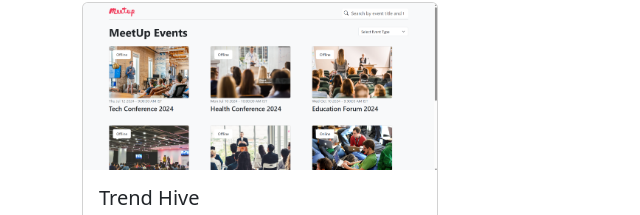
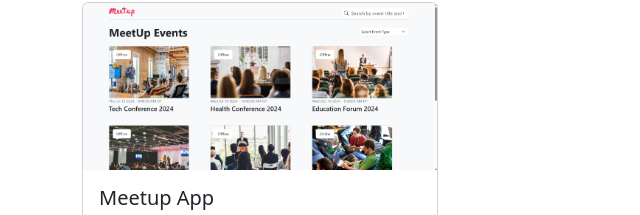
Before and after one commit to RajaAkashk/my_portfolio, a plain HTML site: page index.html in a window 1280 px wide. Shown: the part 871-1086 px from the top of the page, 0-640 px from the left. Drawn offline with nearby package versions, Linux system fonts and the light colour scheme.

Commit message:
done changes

```diff
--- a/index.html
+++ b/index.html
@@ -165,7 +165,7 @@
                 alt="Trend Hive Screenshot"
               />
               <div class="card-body">
-                <h5 class="card-title">Trend Hive</h5>
+                <h5 class="card-title">Meetup App</h5>
                 <p class="card-text">
                   <span class="short-text">
                     Meetup App is a React-based platform for browsing and
```
